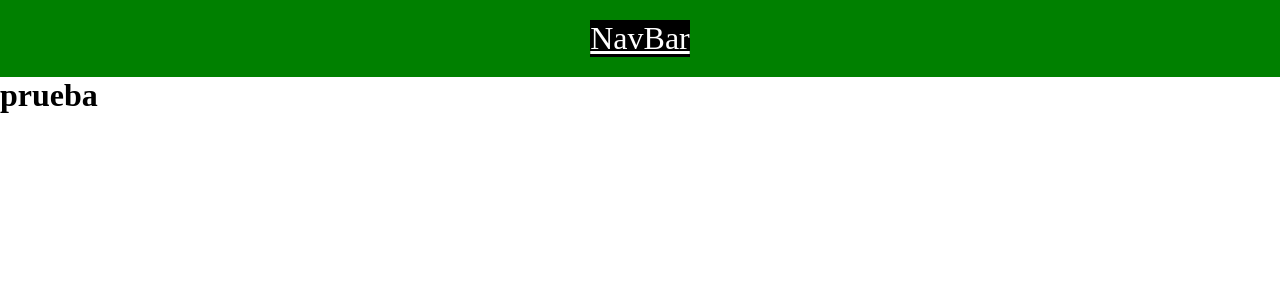
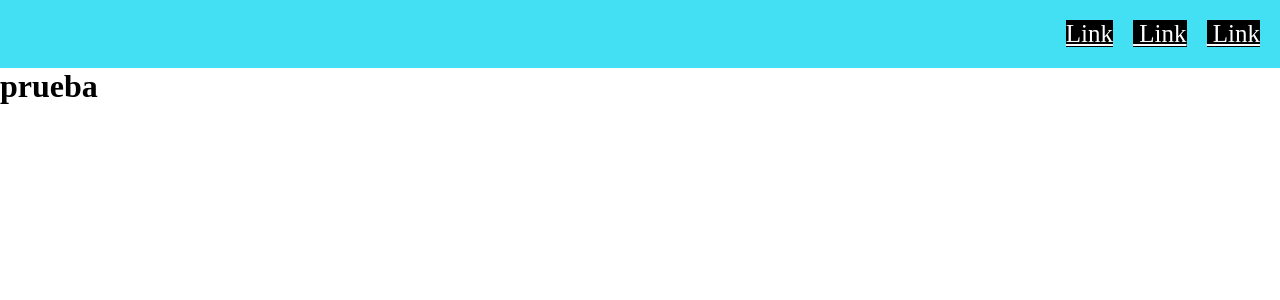
Before and after one commit to mgabotto/project-management, a React (Create React App) app: page / in a window 1280 px wide. Shown: the top 300 px of the page. Built offline with nearby package versions, Linux system fonts and the light colour scheme.

Commit message:
NavBar style

```diff
--- a/src/components/NavBar/NavBar.js
+++ b/src/components/NavBar/NavBar.js
@@ -1,11 +1,15 @@
 import React from 'react';
-import { NavLink, NavWrapper } from './NavBarElementes'
+import { NavLink, NavWrapper, LinkWrapper } from './NavBarElementes'
 
 const NavBar = () => {
     return (
         <>
             <NavWrapper>
-                <NavLink> NavBar</NavLink>
+                <LinkWrapper>
+                    <NavLink> Link</NavLink>
+                    <NavLink> Link</NavLink>
+                    <NavLink> Link</NavLink>
+                </LinkWrapper>
 
             </NavWrapper>
         </>
--- a/src/components/NavBar/NavBarElementes.js
+++ b/src/components/NavBar/NavBarElementes.js
@@ -1,17 +1,22 @@
 import styled from 'styled-components'
 import { Link } from 'react-router-dom'
 
+export const NavWrapper = styled.nav`
+display: flex;
+align-items: center;
+justify-content: flex-end ;
+background-color: #43E0F3;
+padding: 20px 0 20px 0;
+`
+
+export const LinkWrapper = styled.div`
+margin: 0 10px 0 10px
+`
+
 export const NavLink = styled(Link)`
-font-size: 2rem;
+font-size: 25px;
 color: white;
 background-color: black;
 font-weight: 300;
+margin: 10px
 `
-
-export const NavWrapper = styled.div`
-display: flex;
-align-items: center;
-justify-content: center;
-background-color: green;
-padding: 20px 0 20px 0
-`
```
